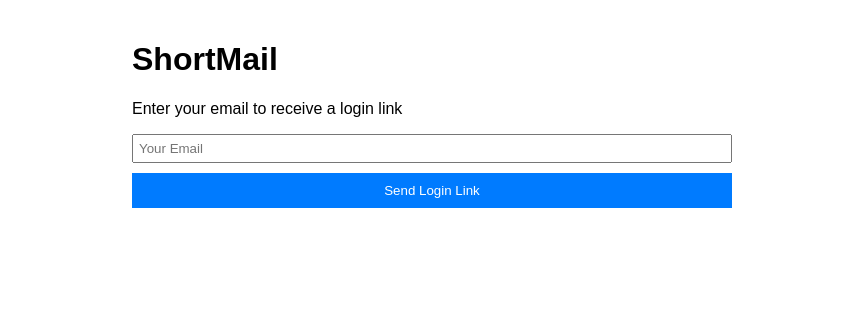
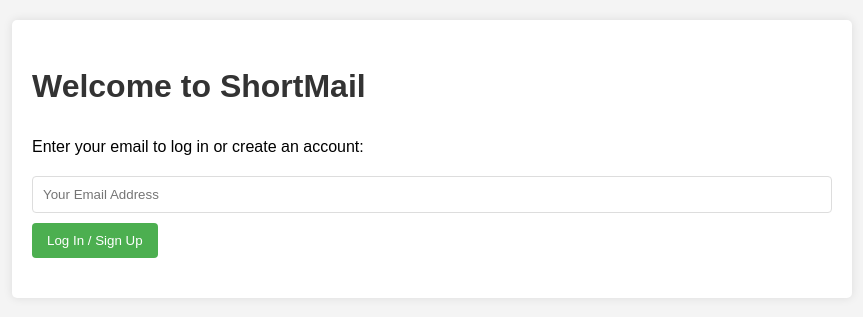
Before and after one commit to nll-ai/shortmail, a FastAPI app: page / in a window 1280 px wide. Shown: the top 317 px of the page, without its empty margins (208-1071 px from the left). Run offline with FastAPI, Linux system fonts and the light colour scheme.

Commit message:
refactor(index.html)🎨: Refactor index.html to use external CSS and update form UI
- Move inline CSS to an external stylesheet for better maintainability.
- Update the form layout and text to enhance user experience.

```diff
--- a/app/templates/index.html
+++ b/app/templates/index.html
@@ -4,19 +4,16 @@
     <meta charset="UTF-8">
     <meta name="viewport" content="width=device-width, initial-scale=1.0">
     <title>ShortMail</title>
-    <style>
-        body { font-family: Arial, sans-serif; max-width: 600px; margin: 0 auto; padding: 20px; }
-        form { display: flex; flex-direction: column; }
-        input { margin-bottom: 10px; padding: 5px; }
-        button { padding: 10px; background-color: #007bff; color: white; border: none; cursor: pointer; }
-    </style>
+    <link rel="stylesheet" href="{{ url_for('static', path='/styles.css') }}">
 </head>
 <body>
-    <h1>ShortMail</h1>
-    <p>Enter your email to receive a login link</p>
-    <form action="/login" method="post">
-        <input type="email" name="email" placeholder="Your Email" required>
-        <button type="submit">Send Login Link</button>
-    </form>
+    <div class="container">
+        <h1>Welcome to ShortMail</h1>
+        <p>Enter your email to log in or create an account:</p>
+        <form action="/login" method="post">
+            <input type="email" name="email" required placeholder="Your Email Address">
+            <input type="submit" value="Log In / Sign Up">
+        </form>
+    </div>
 </body>
 </html>
```
